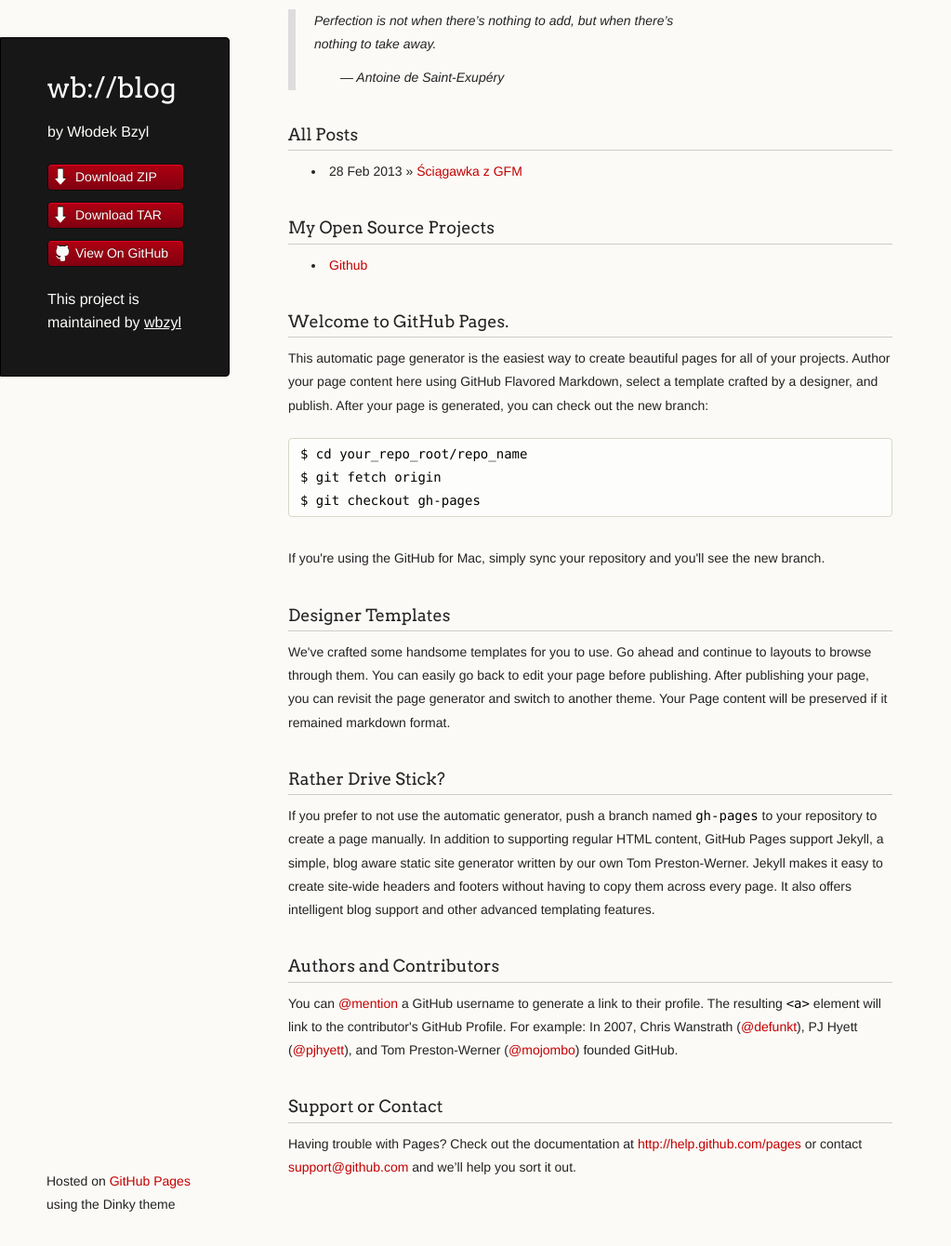
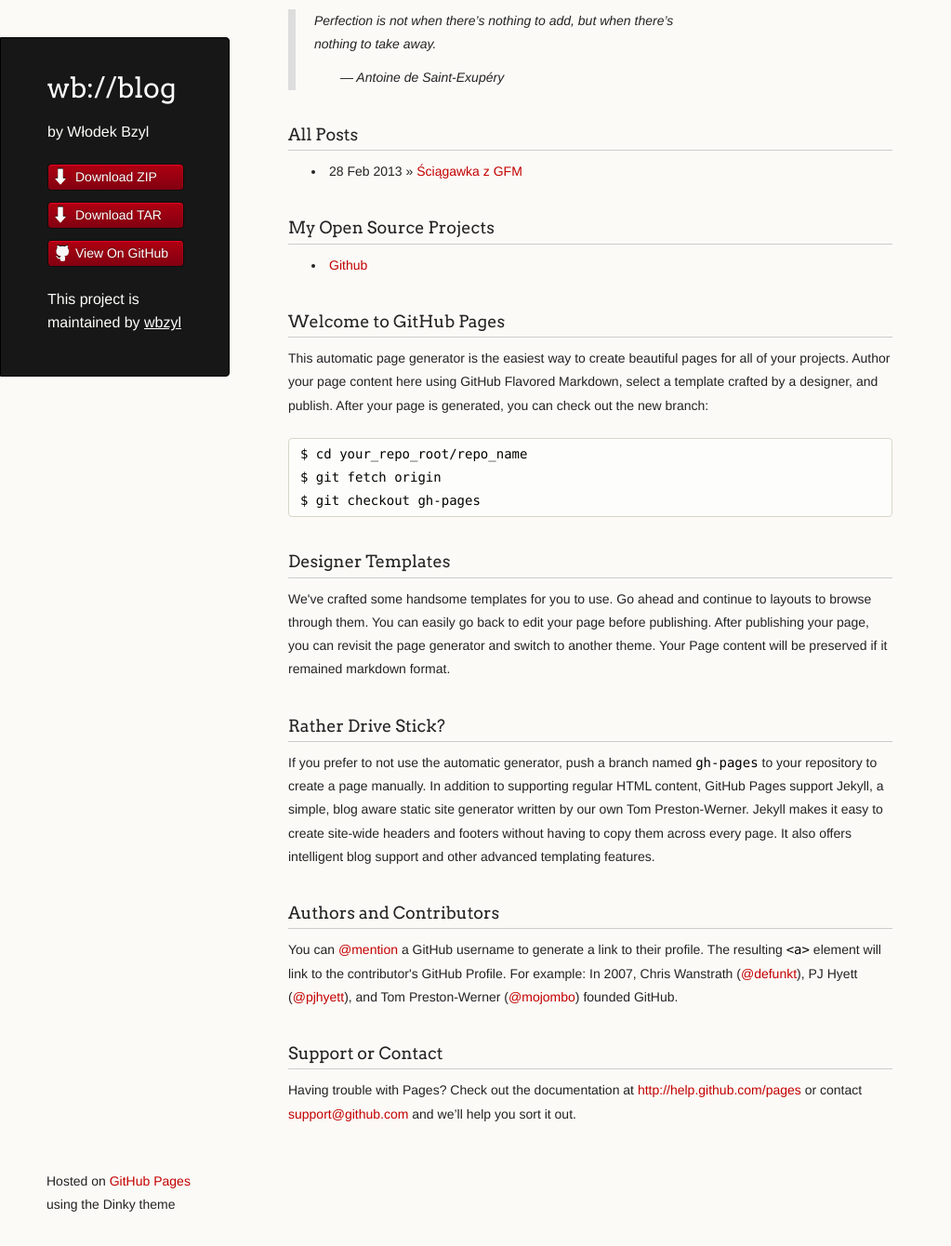
Before and after one commit to joliment/wbzyl.github.com, a Jekyll site: the page built from index.html, in a window 1280 px wide and 1340 px high. Shown: the whole window at 93% size, without its empty margins (0-1023 px from the left). Built offline with Jekyll 4.4.1, drawn with Linux system fonts in a browser that asks for light colours; Markdown is read by kramdown in place of the engine named in the settings.

Commit message:
uaktualniono README.md

```diff
--- a/index.html
+++ b/index.html
@@ -14,7 +14,9 @@
   <li><a href="http://github.com/wbzyl/">Github</a>
 </ul>
 
-<h3>Welcome to GitHub Pages.</h3>
+
+
+<h3>Welcome to GitHub Pages</h3>
 
 <p>This automatic page generator is the easiest way to create
 beautiful pages for all of your projects. Author your page content
@@ -26,9 +28,6 @@
 $ git fetch origin
 $ git checkout gh-pages
 </code></pre>
-
-<p>If you're using the GitHub for Mac, simply sync your repository and
-you'll see the new branch.</p>
 
 <h3>Designer Templates</h3>
 
```
Also changed, not shown: README.md.
